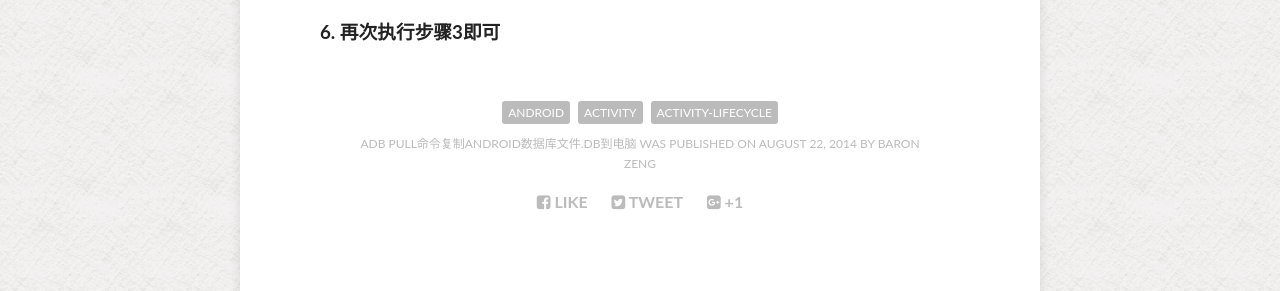
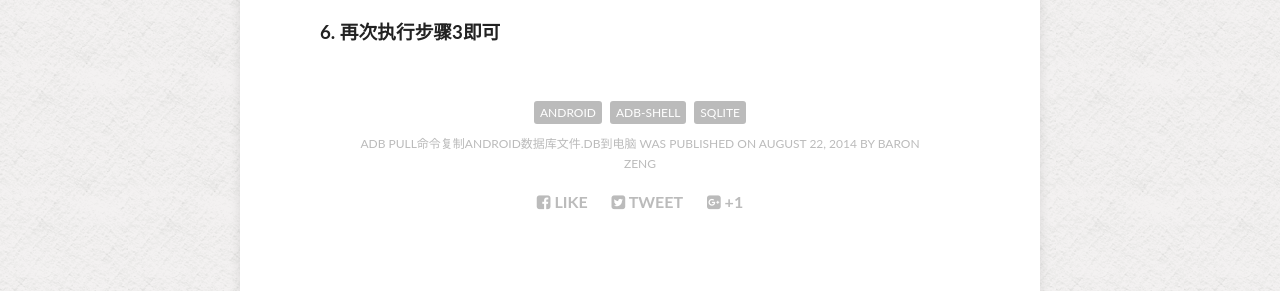
Before and after one commit to BaronZ/baronz.github.com, a Jekyll site: the page built from _posts/2014-08-22-adb-pull-database-file.md, in a window 1280 px wide. Shown: the part 1260-1551 px from the top of the page. Built offline with Jekyll 4.4.1, drawn with Linux system fonts in a browser that asks for light colours; nearby versions of some CDN libraries; some web fonts are replaced; comment, search, counter and statistics services are not loaded.

Commit message:
update blog

```diff
--- a/_posts/2014-08-22-adb-pull-database-file.md
+++ b/_posts/2014-08-22-adb-pull-database-file.md
@@ -2,7 +2,7 @@
 layout: post
 title: "adb pull命令复制android数据库文件.db到电脑"
 
-tags: [android, activity, activity-lifecycle]
+tags: [android, adb-shell, sqlite]
 image:
   feature: abstract-6.jpg
   credit: dargadgetz
```
